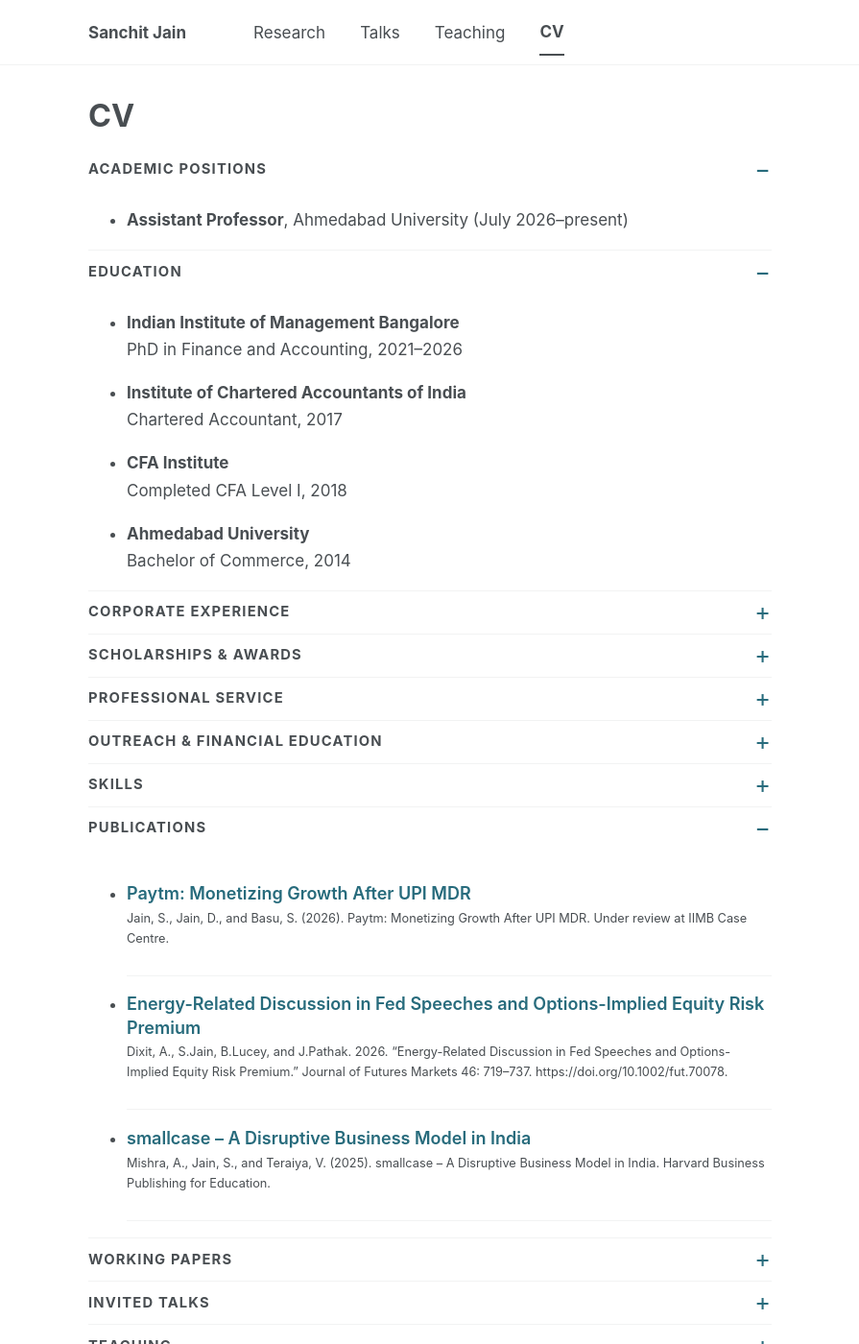
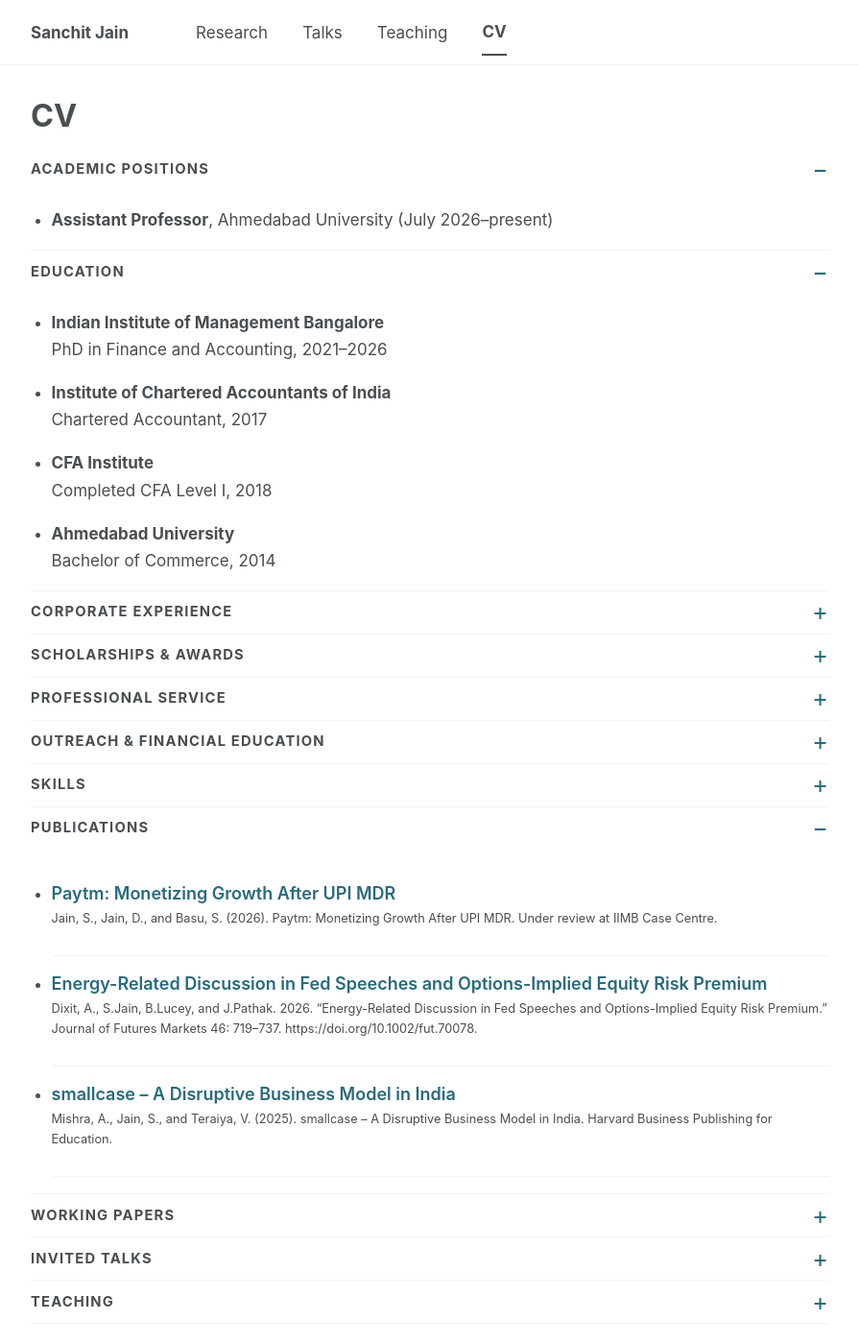
Before and after one commit to casanchitjain/casanchitjain.github.io, a Jekyll site: the page built from _pages/cv.md, in a window 1280 px wide and 1400 px high. Shown: the whole window at 96% size, without its empty margins (192-1087 px from the left). Built offline with Jekyll 4.4.1, drawn with Linux system fonts in a browser that asks for light colours; a script bundle is joined from its source files by our own code; library files that are not in the unit come from our copies.

Commit message:
Widen the site content column and add timeline styles
Raise the content width from 760px to 880px so entries wrap less, tighten list
indent inside CV sections, and add vertical timeline styles.

```diff
--- a/_sass/layout/_clean.scss
+++ b/_sass/layout/_clean.scss
@@ -2,7 +2,7 @@
    CLEAN SINGLE-COLUMN LAYOUT (overrides the theme's sidebar layout)
    ========================================================================== */
 
-$clean-width: 760px;
+$clean-width: 880px;
 
 body {
   font-size: 17px;
@@ -411,3 +411,69 @@ body .archive__item {
   margin: 0.2rem 0;
   font-size: 0.95rem;
 }
+
+/* CV: tighter list indent inside sections */
+.research-section ul:not(.timeline) {
+  padding-left: 1.2rem;
+  margin-left: 0;
+}
+
+/* Vertical timeline (CV corporate experience) */
+.timeline {
+  position: relative;
+  margin: 0.8rem 0 0.4rem;
+  padding: 0 0 0 1.6rem;
+  list-style: none;
+
+  &::before {
+    content: "";
+    position: absolute;
+    top: 0.5rem;
+    bottom: 0.5rem;
+    left: 0.3rem;
+    width: 2px;
+    background: var(--global-border-color);
+  }
+
+  li {
+    position: relative;
+    display: grid;
+    grid-template-columns: 11rem 1fr;
+    gap: 1rem;
+    margin: 0 0 1.1rem;
+    padding: 0;
+
+    &::before {
+      content: "";
+      position: absolute;
+      top: 0.55rem;
+      left: -1.6rem;
+      width: 0.7rem;
+      height: 0.7rem;
+      border-radius: 50%;
+      background: var(--global-bg-color);
+      border: 2px solid var(--global-link-color);
+    }
+
+    &:first-child::before {
+      background: var(--global-link-color);
+    }
+  }
+}
+
+.timeline__date {
+  font-size: 0.9rem;
+  color: var(--global-text-color-light);
+  white-space: nowrap;
+}
+
+@media (max-width: 560px) {
+  .timeline li {
+    grid-template-columns: 1fr;
+    gap: 0.1rem;
+  }
+
+  .timeline__date {
+    white-space: normal;
+  }
+}
```
